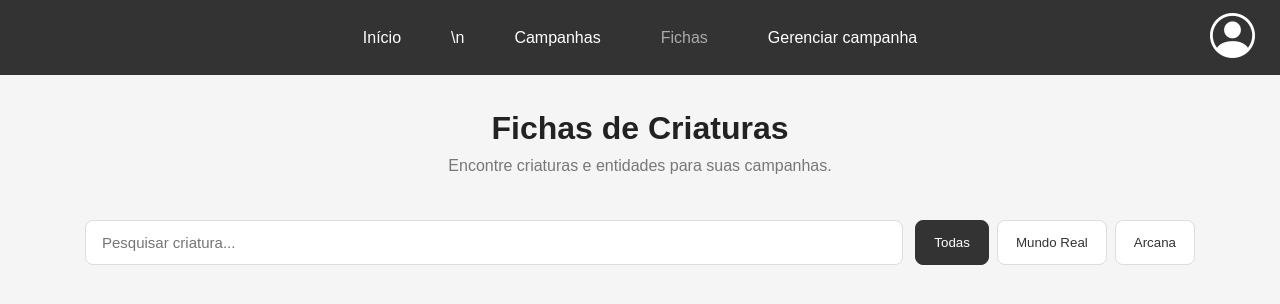
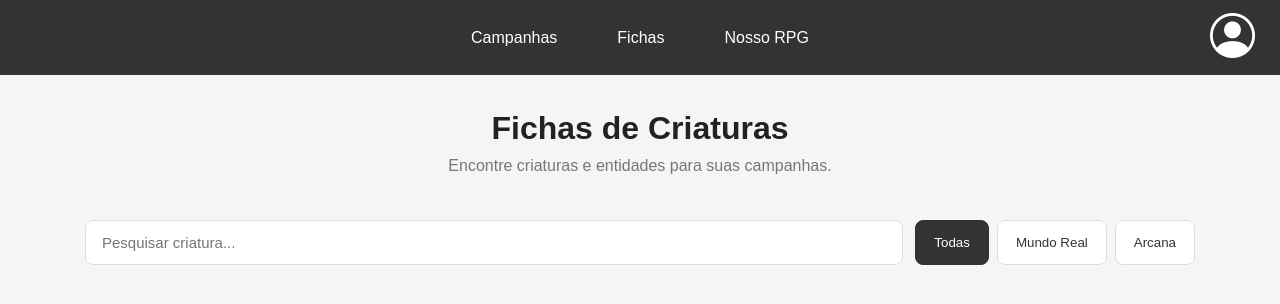
Before and after one commit to prinzzs/siteArcana, a plain HTML site: page fichas.html in a window 1280 px wide. Drawn offline with nearby package versions, Linux system fonts and the light colour scheme.

Commit message:
Ajustar menu principal e navegação das campanhas

```diff
--- a/fichas.html
+++ b/fichas.html
@@ -10,11 +10,11 @@
     <script src="js/fichas.js" defer></script>
 </head>
 <body>
-    <nav>
+    <nav aria-label="Navegação principal">
         <ul>
-            <li><a href="index.html">Início</a></li>\n            <li><a href="campanha.html">Campanhas</a></li>
-            <li><a href="fichas.html" class="active">Fichas</a></li>
-            <li><a href="teste.html">Gerenciar campanha</a></li>
+            <li><a href="campanha.html">Campanhas</a></li>
+            <li><a href="fichas.html">Fichas</a></li>
+            <li><a href="#" aria-disabled="true" title="Em breve">Nosso RPG</a></li>
         </ul>
         <div class="perfil">
             <a href="login.html">
```
